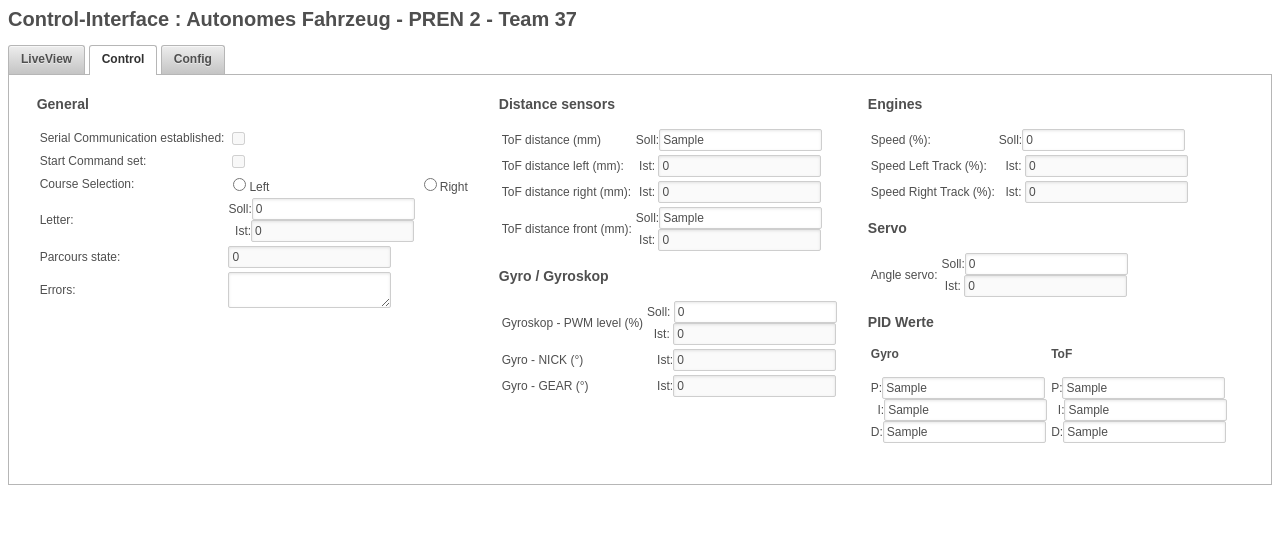
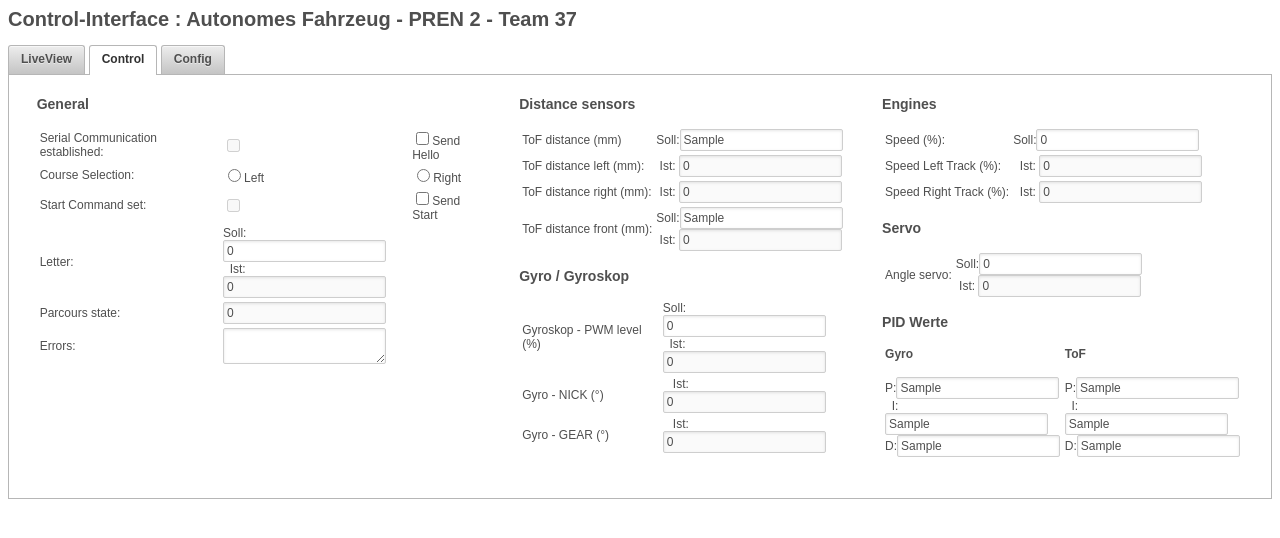
Before and after one commit to MaMoro/HSLU_PREN2_T37-1617, a Flask app: template IT/webserver/templates/index.html in a window 1280 px wide, after a click on "Control". Shown: the top 538 px of the page. Run offline with Flask 2, Linux system fonts and the light colour scheme; the template is opened without the code that fills it: most values are stand-ins (such as "Sample title", 1, 10 or a date in 2020); parts of the project's set-up code (start-up, migrations or seed data) failed here and were passed over.

Commit message:
send hello and send start checkbox / function call

```diff
--- a/IT/webserver/app.py
+++ b/IT/webserver/app.py
@@ -200,10 +200,11 @@ def set_serialvalues():
     changedProperty = request.json['ChangedProperty']
     newValue = request.json['NewValue']
 
-    # TODO: buttons for send hello and start
-    # communicationvalues.send_hello()
-    # communicationvalues.send_start()
-    if changedProperty == "serial_course_l":
+    if changedProperty == "serial_sendhello":
+        communicationvalues.send_hello()
+    elif changedProperty == "serial_sendstart":
+        communicationvalues.send_start()
+    elif changedProperty == "serial_course_l":
         communicationvalues.send_course(1)
     elif changedProperty == "serial_course_r":
         communicationvalues.send_course(0)
--- a/IT/webserver/templates/index.html
+++ b/IT/webserver/templates/index.html
@@ -50,15 +50,17 @@
                                 <tr>
                                     <td>Serial Communication established:</td>
                                     <td><input type="checkbox" name="serial_hello" id="serial_hello" value="{{ 0 }}"></td>
+                                    <td><input class="setterValues" type="checkbox" name="serial_sendhello" id="serial_sendhello" value="{{0}}">Send Hello</td>
+                                </tr>
+                                 <tr>
+                                    <td>Course Selection:</td>
+                                    <td><input class="setterValues" type="radio" name="serial_course" id="serial_course_l" value="{{ 0 }}">Left</td>
+                                    <td><input class="setterValues" type="radio" name="serial_course" id="serial_course_r" value="{{ 0 }}">Right</td>
                                 </tr>
                                 <tr>
                                     <td>Start Command set:</td>
                                     <td><input type="checkbox" name="serial_start" id="serial_start" value="{{ 0 }}"></td>
-                                </tr>
-                                <tr>
-                                    <td>Course Selection:</td>
-                                    <td><input class="setterValues" type="radio" name="serial_course" id="serial_course_l" value="{{ 0 }}">Left</td>
-                                    <td><input class="setterValues" type="radio" name="serial_course" id="serial_course_r" value="{{ 0 }}">Right</td>
+                                    <td><input class="setterValues" type="checkbox" name="serial_sendstart" id="serial_sendstart" value="{{0}}">Send Start</td>
                                 </tr>
                                 <tr>
                                     <td>Letter:</td>
```
